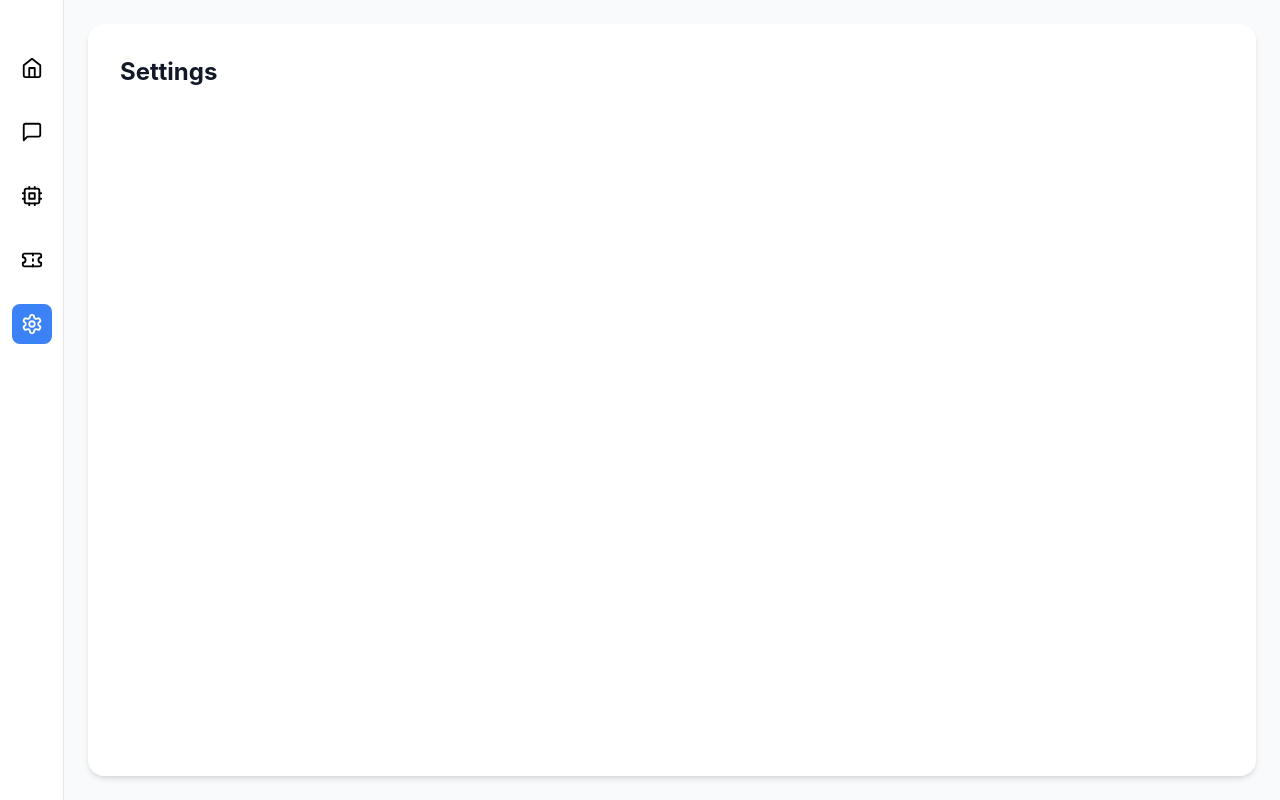
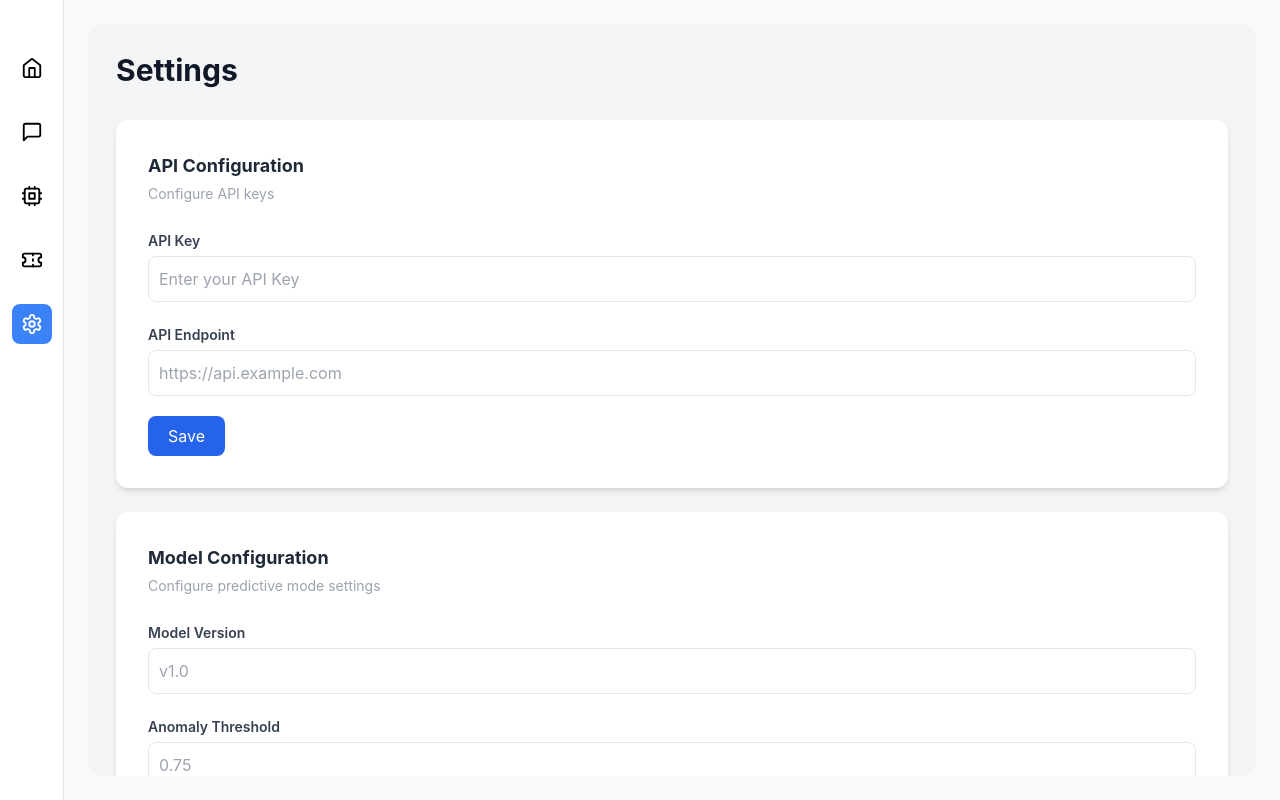
Before and after one commit to Asah-Team/frontend, a React (Vite) app: page /settings in a window 1280 px wide. Built offline with nearby package versions, Linux system fonts and the light colour scheme; no server answers.

Commit message:
feat: add Settings page

```diff
--- a/src/pages/Settings.jsx
+++ b/src/pages/Settings.jsx
@@ -1,9 +1,191 @@
-import React from "react";
+import React, { useEffect, useState } from "react";
 
 export default function Settings() {
+  const [loading, setLoading] = useState(true);
+  const [apiKey, setApiKey] = useState("");
+  const [apiEndpoint, setApiEndpoint] = useState("");
+  const [modelVersion, setModelVersion] = useState("");
+  const [anomalyThreshold, setAnomalyThreshold] = useState("");
+
+
+  // fetch settings dari backend saat komponen dimount
+  useEffect(() => {
+    async function fetchSettings() {
+      try {
+        const apiRes = await fetch("http://localhost:3000/api/settings/api");
+        const modelRes = await fetch("http://localhost:3000/api/settings/model");
+
+        const apiData = await apiRes.json();
+        const modelData = await modelRes.json();
+
+        // Set API config
+        setApiKey(apiData.apiKey || "");
+        setApiEndpoint(apiData.apiEndpoint || "");
+
+        // Set Model config
+        setModelVersion(modelData.modelVersion || "");
+        setAnomalyThreshold(modelData.anomalyThreshold || "");
+
+        setLoading(false);
+      } catch (err) {
+        console.error("Gagal memuat settings:", err);
+        setLoading(false);
+      }
+    }
+
+    fetchSettings();
+  }, []);
+
+
+  // save API config
+  const handleSaveAPI = async () => {
+    try {
+      await fetch("http://localhost:3000/api/settings/api", {
+        method: "PUT",
+        headers: { "Content-Type": "application/json" },
+        body: JSON.stringify({ apiKey, apiEndpoint }),
+      });
+
+      alert("API Configuration saved!");
+    } catch (e) {
+      console.error("Gagal menyimpan API config:", e);
+      alert("Failed to save API Configuration.");
+    }
+  };
+
+
+  // save model config
+  const handleSaveModel = async () => {
+    try {
+      await fetch("http://localhost:3000/api/settings/model", {
+        method: "PUT",
+        headers: { "Content-Type": "application/json" },
+        body: JSON.stringify({ modelVersion, anomalyThreshold }),
+      });
+
+      alert("Model Configuration saved!");
+    } catch (e) {
+      console.error("Gagal menyimpan model config:", e);
+      alert("Failed to save Model Configuration.");
+    }
+  };
+
+  // Skeleton loading
+  if (loading) {
+    return (
+      <div className="p-7 bg-gray-100 rounded-2xl h-[94vh] overflow-auto">
+        <h1 className="text-3xl font-bold mb-8">Settings</h1>
+
+        <div className="space-y-6">
+          <div className="bg-white p-8 rounded-xl shadow-md">
+            <div className="h-5 w-40 bg-gray-200 rounded animate-pulse mb-2"></div>
+            <div className="h-4 w-64 bg-gray-200 rounded animate-pulse mb-6"></div>
+
+            <div className="space-y-5">
+              <div className="h-10 w-full bg-gray-200 rounded animate-pulse"></div>
+              <div className="h-10 w-full bg-gray-200 rounded animate-pulse"></div>
+              <div className="h-10 w-24 bg-gray-200 rounded animate-pulse"></div>
+            </div>
+          </div>
+
+          <div className="bg-white p-8 rounded-xl shadow-md">
+            <div className="h-5 w-40 bg-gray-200 rounded animate-pulse mb-2"></div>
+            <div className="h-4 w-64 bg-gray-200 rounded animate-pulse mb-6"></div>
+
+            <div className="space-y-5">
+              <div className="h-10 w-full bg-gray-200 rounded animate-pulse"></div>
+              <div className="h-10 w-full bg-gray-200 rounded animate-pulse"></div>
+              <div className="h-10 w-24 bg-gray-200 rounded animate-pulse"></div>
+            </div>
+          </div>
+
+        </div>
+      </div>
+    );
+  }
+
+
   return (
-    <div className="p-8 bg-white rounded-2xl shadow-md h-[94vh]">
-      <h1 className="text-2xl font-bold mb-6">Settings</h1>
+    <div className="p-7 bg-gray-100 rounded-2xl h-[94vh] overflow-auto">
+      <h1 className="text-3xl font-bold mb-8">Settings</h1>
+
+      <div className="space-y-6">
+
+        {/* API CONFIG CARD */}
+        <div className="bg-white p-8 rounded-xl shadow-md">
+          <h2 className="text-lg font-bold text-gray-800 mb-1">API Configuration</h2>
+          <p className="text-sm text-gray-400 mb-6">Configure API keys</p>
+
+          <div className="space-y-5">
+            <div>
+              <label className="text-sm font-semibold text-gray-700">API Key</label>
+              <input
+                type="text"
+                placeholder="Enter your API Key"
+                value={apiKey}
+                onChange={(e) => setApiKey(e.target.value)}
+                className="mt-1 w-full border rounded-lg p-2.5 focus:ring-2 focus:ring-blue-400 focus:outline-none"
+              />
+            </div>
+
+            <div>
+              <label className="text-sm font-semibold text-gray-700">API Endpoint</label>
+              <input
+                type="text"
+                placeholder="https://api.example.com"
+                value={apiEndpoint}
+                onChange={(e) => setApiEndpoint(e.target.value)}
+                className="mt-1 w-full border rounded-lg p-2.5 focus:ring-2 focus:ring-blue-400 focus:outline-none"
+              />
+            </div>
+
+            <button
+              onClick={handleSaveAPI}
+              className="bg-blue-600 text-white px-5 py-2 rounded-lg hover:bg-blue-700 transition"
+            >
+              Save
+            </button>
+          </div>
+        </div>
+
+        {/* MODEL CONFIG CARD */}
+        <div className="bg-white p-8 rounded-xl shadow-md">
+          <h2 className="text-lg font-bold text-gray-800 mb-1">Model Configuration</h2>
+          <p className="text-sm text-gray-400 mb-6">Configure predictive mode settings</p>
+
+          <div className="space-y-5">
+            <div>
+              <label className="text-sm font-semibold text-gray-700">Model Version</label>
+              <input
+                type="text"
+                placeholder="v1.0"
+                value={modelVersion}
+                onChange={(e) => setModelVersion(e.target.value)}
+                className="mt-1 w-full border rounded-lg p-2.5 focus:ring-2 focus:ring-blue-400 focus:outline-none"
+              />
+            </div>
+
+            <div>
+              <label className="text-sm font-semibold text-gray-700">Anomaly Threshold</label>
+              <input
+                type="number"
+                step="0.01"
+                placeholder="0.75"
+                value={anomalyThreshold}
+                onChange={(e) => setAnomalyThreshold(e.target.value)}
+                className="mt-1 w-full border rounded-lg p-2.5 focus:ring-2 focus:ring-blue-400 focus:outline-none"
+              />
+            </div>
+
+            <button
+              onClick={handleSaveModel}
+              className="bg-blue-600 text-white px-5 py-2 rounded-lg hover:bg-blue-700 transition"
+            >
+              Save
+            </button>
+          </div>
+        </div>
+      </div>
     </div>
   );
 }
```
